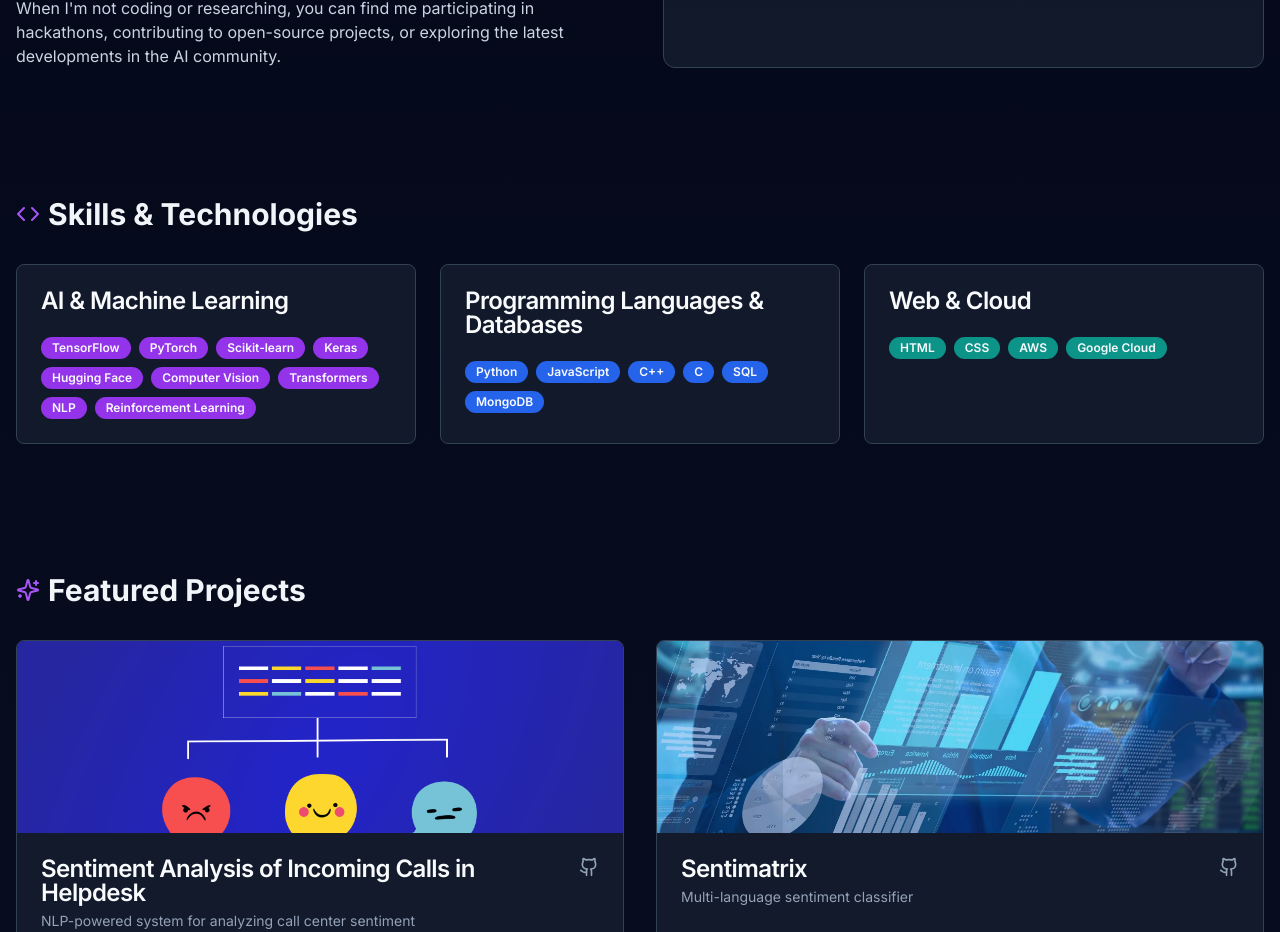
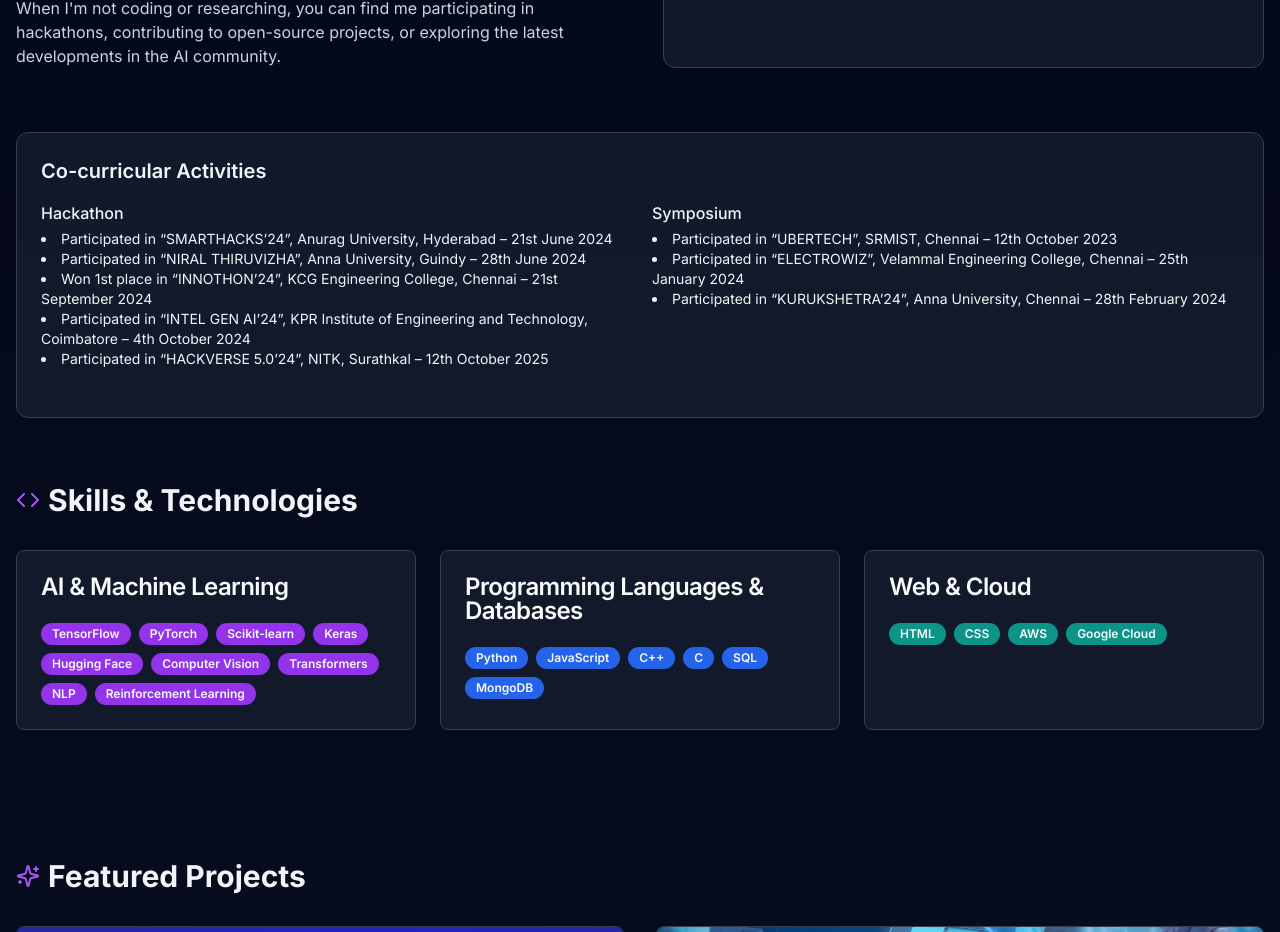
Before and after one commit to vlarjun20/Portfolio, a Next.js app: page / in a window 1280 px wide. Shown: the part 1040-1972 px from the top of the page. Built offline with nearby package versions, Linux system fonts and the light colour scheme.

Commit message:
Added co-curricular

```diff
--- a/app/page.tsx
+++ b/app/page.tsx
@@ -132,6 +132,38 @@ export default function Portfolio() {
             </div>
           </div>
         </section>
+
+  <div className="md:w-full dark:bg-slate-800/50 rounded-xl p-6 border border-slate-700">
+  <h3 className="text-xl font-semibold mb-4">Co-curricular Activities</h3>
+
+  <div className="flex flex-col md:flex-row gap-6 mb-6">
+    {/* HACKATHON Section */}
+    <div className="md:w-1/2">
+      <div className="flex justify-between mb-1">
+        <span className="font-medium">Hackathon</span>
+      </div>
+      <ul className="list-disc list-inside text-sm dark:text-slate-100">
+        <li>Participated in “SMARTHACKS’24”, Anurag University, Hyderabad – 21st June 2024</li>
+        <li>Participated in “NIRAL THIRUVIZHA”, Anna University, Guindy – 28th June 2024</li>
+        <li>Won 1st place in “INNOTHON’24”, KCG Engineering College, Chennai – 21st September 2024</li>
+        <li>Participated in “INTEL GEN AI’24”, KPR Institute of Engineering and Technology, Coimbatore – 4th October 2024</li>
+        <li>Participated in “HACKVERSE 5.0’24”, NITK, Surathkal – 12th October 2025</li>
+      </ul>
+    </div>
+
+    {/* SYMPOSIUM Section */}
+    <div className="md:w-1/2">
+      <div className="flex justify-between mb-1">
+        <span className="font-medium">Symposium</span>
+      </div>
+      <ul className="list-disc list-inside text-sm dark:text-slate-100">
+        <li>Participated in “UBERTECH”, SRMIST, Chennai – 12th October 2023</li>
+        <li>Participated in “ELECTROWIZ”, Velammal Engineering College, Chennai – 25th January 2024</li>
+        <li>Participated in “KURUKSHETRA’24”, Anna University, Chennai – 28th February 2024</li>
+      </ul>
+    </div>
+  </div>
+  </div>
 
         {/* Skills Section */}
         <section id="skills" className="py-16">
```
